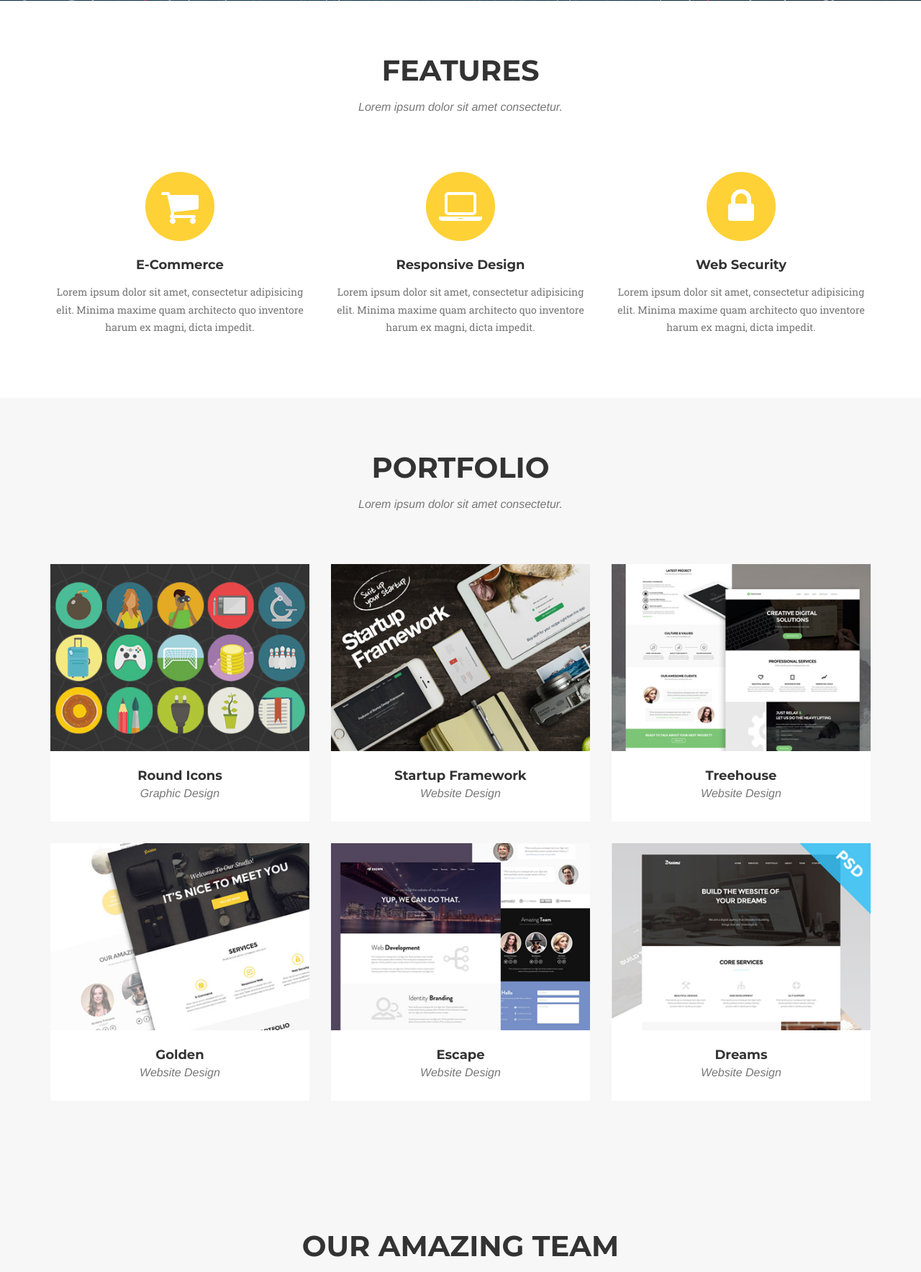
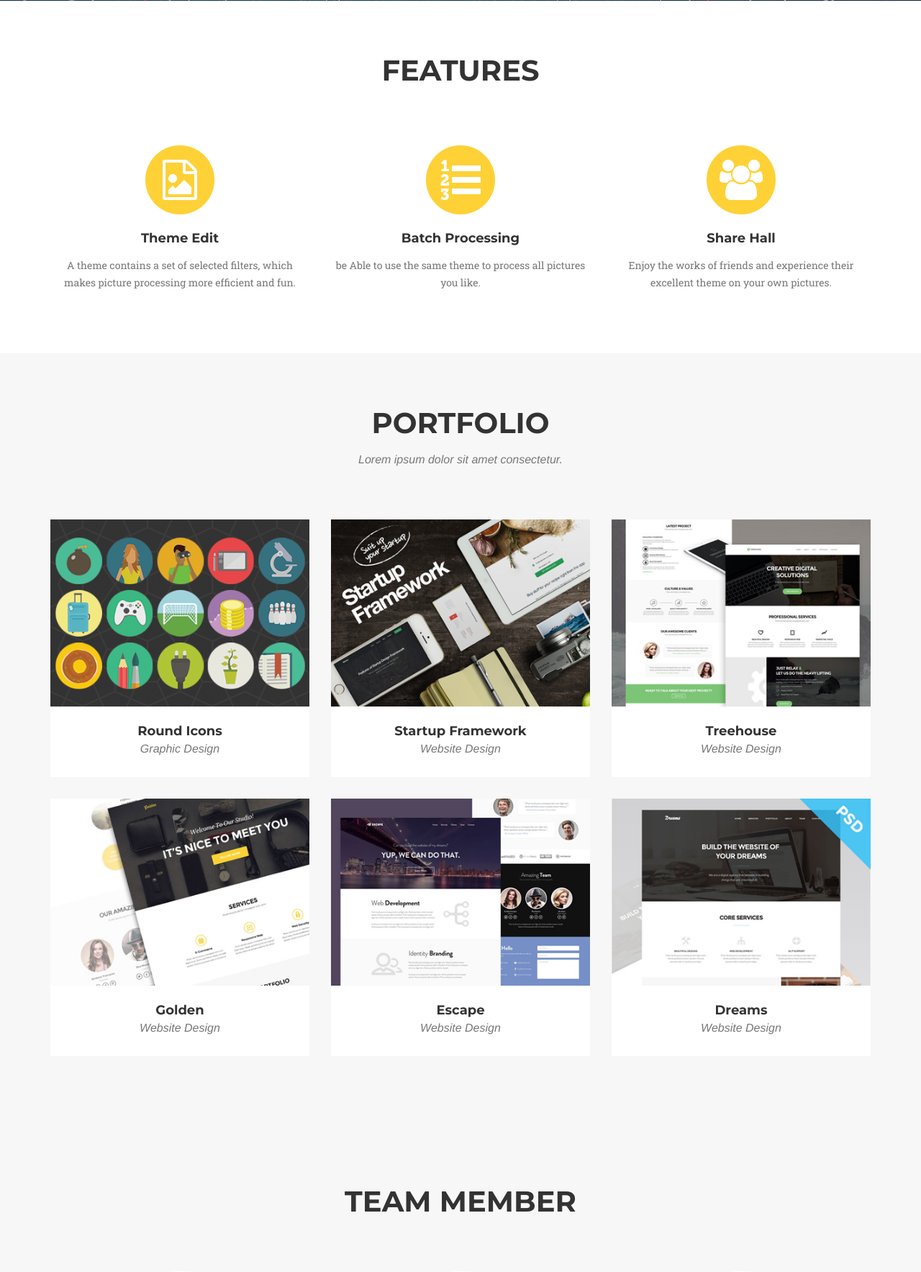
Before and after one commit to maye9999/Picature, a Django app: page / in a window 1280 px wide. Shown: the part 807-2575 px from the top of the page at 72% size. Run offline with Django 3.2, Linux system fonts and the light colour scheme; some libraries are stand-ins or nearby versions; some web fonts are replaced.

Commit message:
index fontpage update

```diff
--- a/templates/index.html
+++ b/templates/index.html
@@ -29,33 +29,33 @@
             <div class="row">
                 <div class="col-lg-12 text-center">
                     <h2 class="section-heading">Features</h2>
-                    <h3 class="section-subheading text-muted">Lorem ipsum dolor sit amet consectetur.</h3>
+                    <h3 class="section-subheading text-muted"></h3>
                 </div>
             </div>
             <div class="row text-center">
                 <div class="col-md-4">
                     <span class="fa-stack fa-4x">
                         <i class="fa fa-circle fa-stack-2x text-primary"></i>
-                        <i class="fa fa-shopping-cart fa-stack-1x fa-inverse"></i>
+                        <i class="fa fa-file-image-o fa-stack-1x fa-inverse"></i>
                     </span>
-                    <h4 class="service-heading">E-Commerce</h4>
-                    <p class="text-muted">Lorem ipsum dolor sit amet, consectetur adipisicing elit. Minima maxime quam architecto quo inventore harum ex magni, dicta impedit.</p>
+                    <h4 class="service-heading">Theme Edit</h4>
+                    <p class="text-muted">A theme contains a set of selected filters, which makes picture processing more efficient and fun.</p>
                 </div>
                 <div class="col-md-4">
                     <span class="fa-stack fa-4x">
                         <i class="fa fa-circle fa-stack-2x text-primary"></i>
-                        <i class="fa fa-laptop fa-stack-1x fa-inverse"></i>
+                        <i class="fa fa-list-ol fa-stack-1x fa-inverse"></i>
                     </span>
-                    <h4 class="service-heading">Responsive Design</h4>
-                    <p class="text-muted">Lorem ipsum dolor sit amet, consectetur adipisicing elit. Minima maxime quam architecto quo inventore harum ex magni, dicta impedit.</p>
+                    <h4 class="service-heading">Batch Processing</h4>
+                    <p class="text-muted">be Able to use the same theme to process all pictures you like.</p>
                 </div>
                 <div class="col-md-4">
                     <span class="fa-stack fa-4x">
                         <i class="fa fa-circle fa-stack-2x text-primary"></i>
-                        <i class="fa fa-lock fa-stack-1x fa-inverse"></i>
+                        <i class="fa fa-users fa-stack-1x fa-inverse"></i>
                     </span>
-                    <h4 class="service-heading">Web Security</h4>
-                    <p class="text-muted">Lorem ipsum dolor sit amet, consectetur adipisicing elit. Minima maxime quam architecto quo inventore harum ex magni, dicta impedit.</p>
+                    <h4 class="service-heading">Share Hall</h4>
+                    <p class="text-muted">Enjoy the works of friends and experience their excellent theme on your own pictures.</p>
                 </div>
             </div>
         </div>
@@ -164,38 +164,36 @@
         <div class="container">
             <div class="row">
                 <div class="col-lg-12 text-center">
-                    <h2 class="section-heading">Our Amazing Team</h2>
-                    <h3 class="section-subheading text-muted">Lorem ipsum dolor sit amet consectetur.</h3>
+                    <h2 class="section-heading">Team Member</h2>
+                    <h3 class="section-subheading text-muted"></h3>
                 </div>
             </div>
             <div class="row">
                 <div class="col-sm-4">
                     <div class="team-member">
-                        <img src={% static "img/team/1.jpg" %} class="img-responsive img-circle" alt="">
-                        <h4>Kay Garland</h4>
-                        <p class="text-muted">Lead Designer</p>
+                        <img src={% static "img/team/head_my.png" %} class="img-responsive img-circle" alt="">
+                        <h4>马也</h4>
+                        <p class="text-muted">Backend Engineer</p>
                     </div>
                 </div>
                 <div class="col-sm-4">
                     <div class="team-member">
-                        <img src={% static "img/team/2.jpg" %} class="img-responsive img-circle" alt="">
-                        <h4>Larry Parker</h4>
-                        <p class="text-muted">Lead Marketer</p>
+                        <img src={% static "img/team/head_lzn.jpg" %} class="img-responsive img-circle" alt="">
+                        <h4>刘政宁</h4>
+                        <p class="text-muted">Team Leader & Frontend Engineer</p>
                     </div>
                 </div>
                 <div class="col-sm-4">
                     <div class="team-member">
-                        <img src={% static "img/team/3.jpg" %} class="img-responsive img-circle" alt="">
-                        <h4>Diana Pertersen</h4>
-                        <p class="text-muted">Lead Developer</p>
+                        <img src={% static "img/team/head_yym.png" %} class="img-responsive img-circle" alt="">
+                        <h4>游宇铭</h4>
+                        <p class="text-muted">Frontend Engineer</p>
                     </div>
                 </div>
             </div>
             <div class="row">
                 <div class="col-lg-8 col-lg-offset-2 text-center">
-                    <p class="large text-muted">Lorem ipsum dolor sit amet, consectetur
-                      adipisicing elit. Aut eaque, laboriosam veritatis, quos non quis
-                      ad perspiciatis, totam corporis ea, alias ut unde.</p>
+                    <p class="large text-muted">Enjoy editing your pictures and sharing your works with friends!</p>
                 </div>
             </div>
         </div>
```
Also changed, not shown: static/img/team/head_lzn.jpg (added), static/img/team/head_my.png (added), static/img/team/head_yym.png (added).
